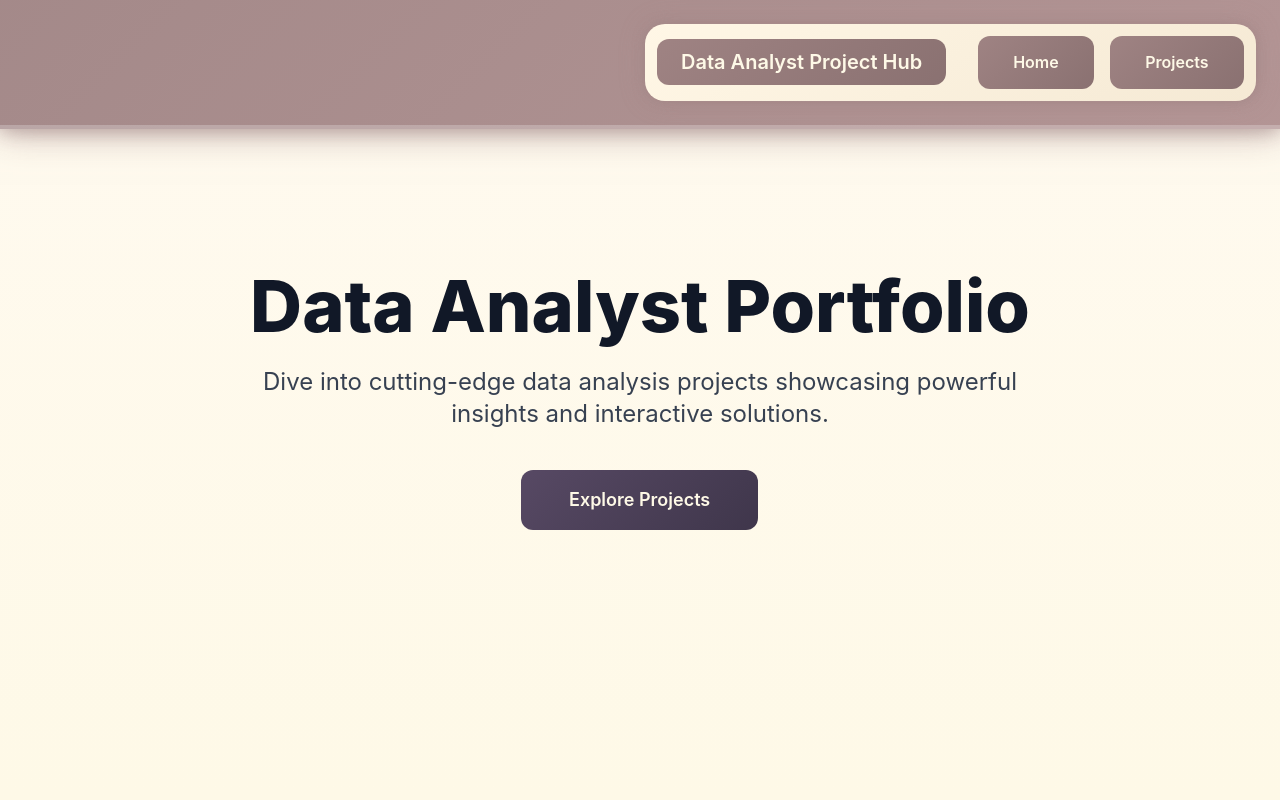
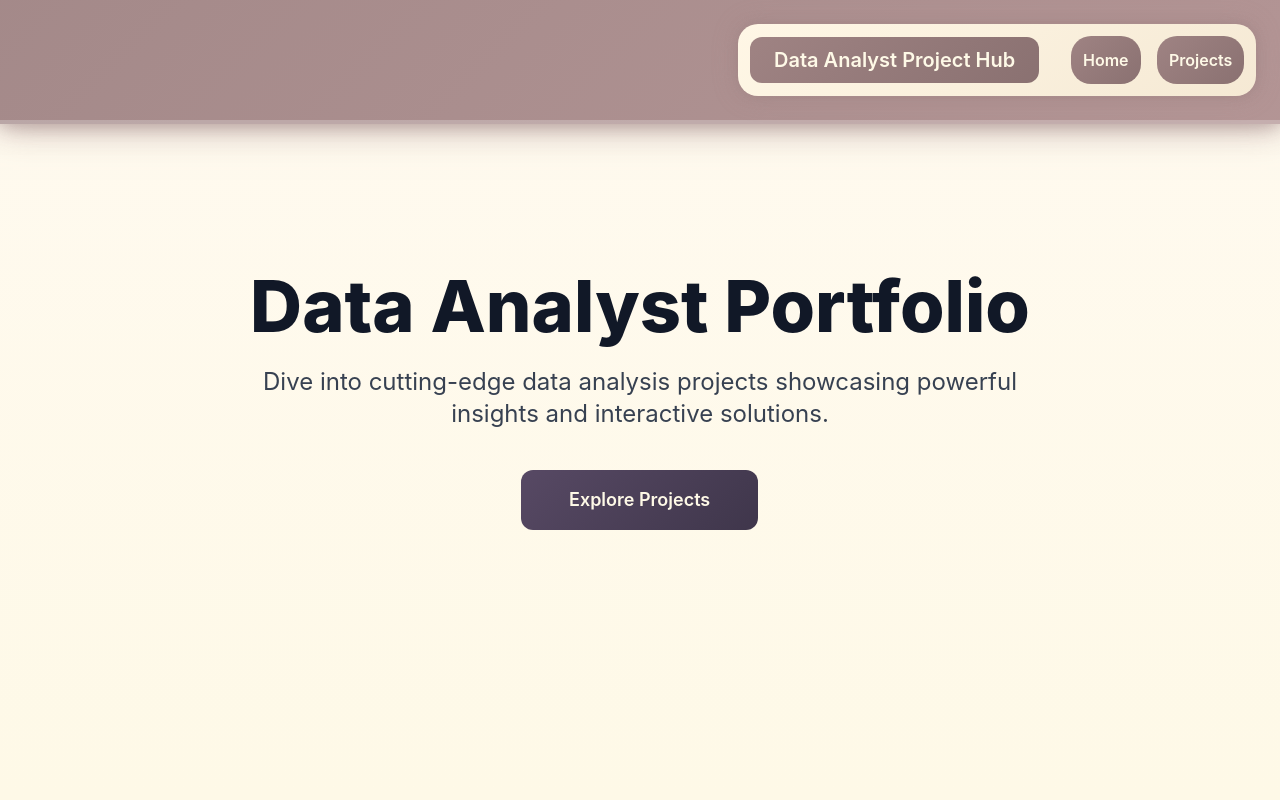
Before and after one commit to web-farhad/com, a plain HTML site: page New/DSAP.html in a window 1280 px wide. Shown: the top 800 px of the page. Drawn offline with nearby package versions, Linux system fonts and the light colour scheme.

Commit message:
Update DSAP.html

```diff
--- a/New/DSAP.html
+++ b/New/DSAP.html
@@ -142,8 +142,8 @@
             transform: perspective(800px) translateZ(0);
             background: linear-gradient(135deg, #9F8383, #8a7171);
             color: #fef9e7;
-            padding: 0.9rem 2.2rem;
-            border-radius: 12px;
+            border-radius: 1.25rem;
+            padding: 0.75rem;
             font-weight: 600;
             text-align: center;
         }
```
